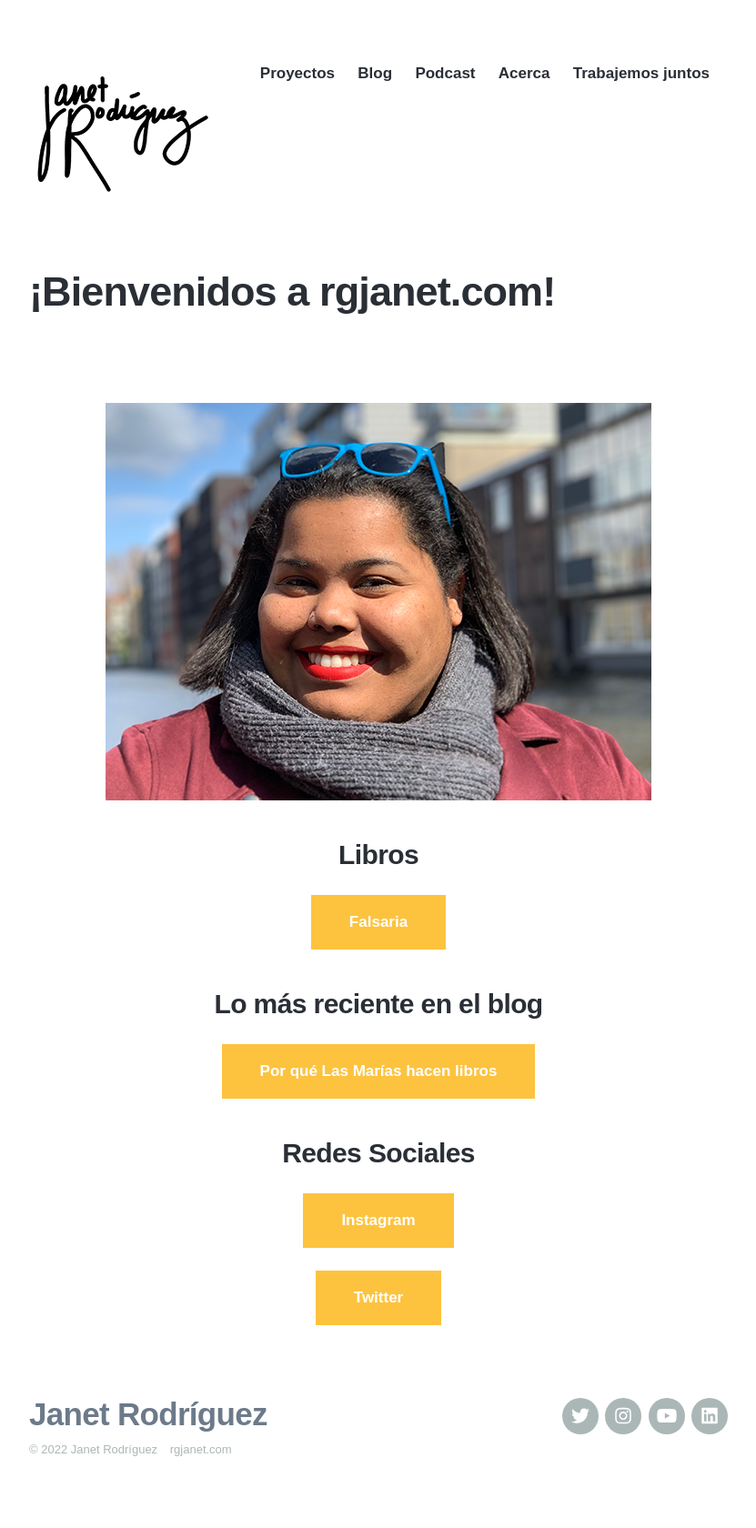
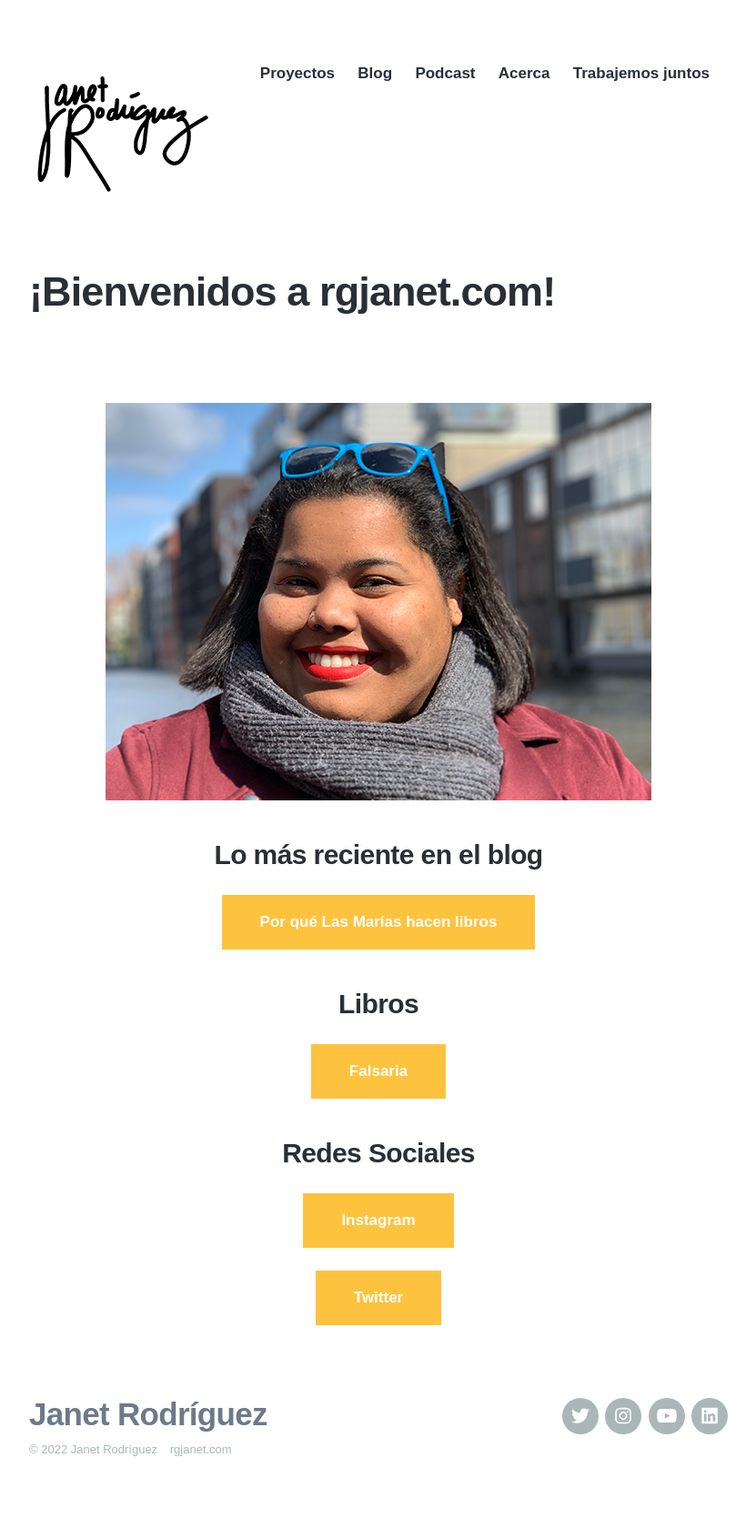
Before and after one commit to rgjanet/rgjanet.github.io, a Jekyll site: the page built from _pages/enlaces.md, in a window 1280 px wide. Shown: the whole page at 91% size, without its empty margins (224-1055 px from the left). Built offline with Jekyll 4.4.1, drawn with Linux system fonts in a browser that asks for light colours; nearby versions of some CDN libraries; some web fonts are replaced.

Commit message:
Update enlaces.md

```diff
--- a/_pages/enlaces.md
+++ b/_pages/enlaces.md
@@ -6,15 +6,15 @@ featured_image: /images/Proyectos/videos-rgjanet.png
 
 <p align="center"><img src="https://www.rgjanet.com/images/rgjanet-4.png" align="center"></p>
 
-  <h3 align="center">Libros</h3>
-
-  <p align="center"><a href="http://libros.rgjanet.com/" class="button button--large">Falsaria</a></p>
-
- <h3 align="center">Lo más reciente en el blog</h3>
+<h3 align="center">Lo más reciente en el blog</h3>
 
 <p align="center"><a href="https://rgjanet.com/blog/las-marias-hacen-libros" class="button button--large">Por qué Las Marías hacen libros</a></p>
 
-<h3  align="center">Redes Sociales</h3>
+<h3 align="center">Libros</h3>
 
-  <p align="center"><a href="https://www.instagram.com/rgjanet/" class="button button--large">Instagram</a></p>
-  <p align="center"><a href="https://twitter.com/RGJanet" class="button button--large">Twitter</a></p>
+<p align="center"><a href="http://libros.rgjanet.com/" class="button button--large">Falsaria</a></p>
+
+<h3 align="center">Redes Sociales</h3>
+
+<p align="center"><a href="https://www.instagram.com/rgjanet/" class="button button--large">Instagram</a></p>
+<p align="center"><a href="https://twitter.com/RGJanet" class="button button--large">Twitter</a></p>
```
